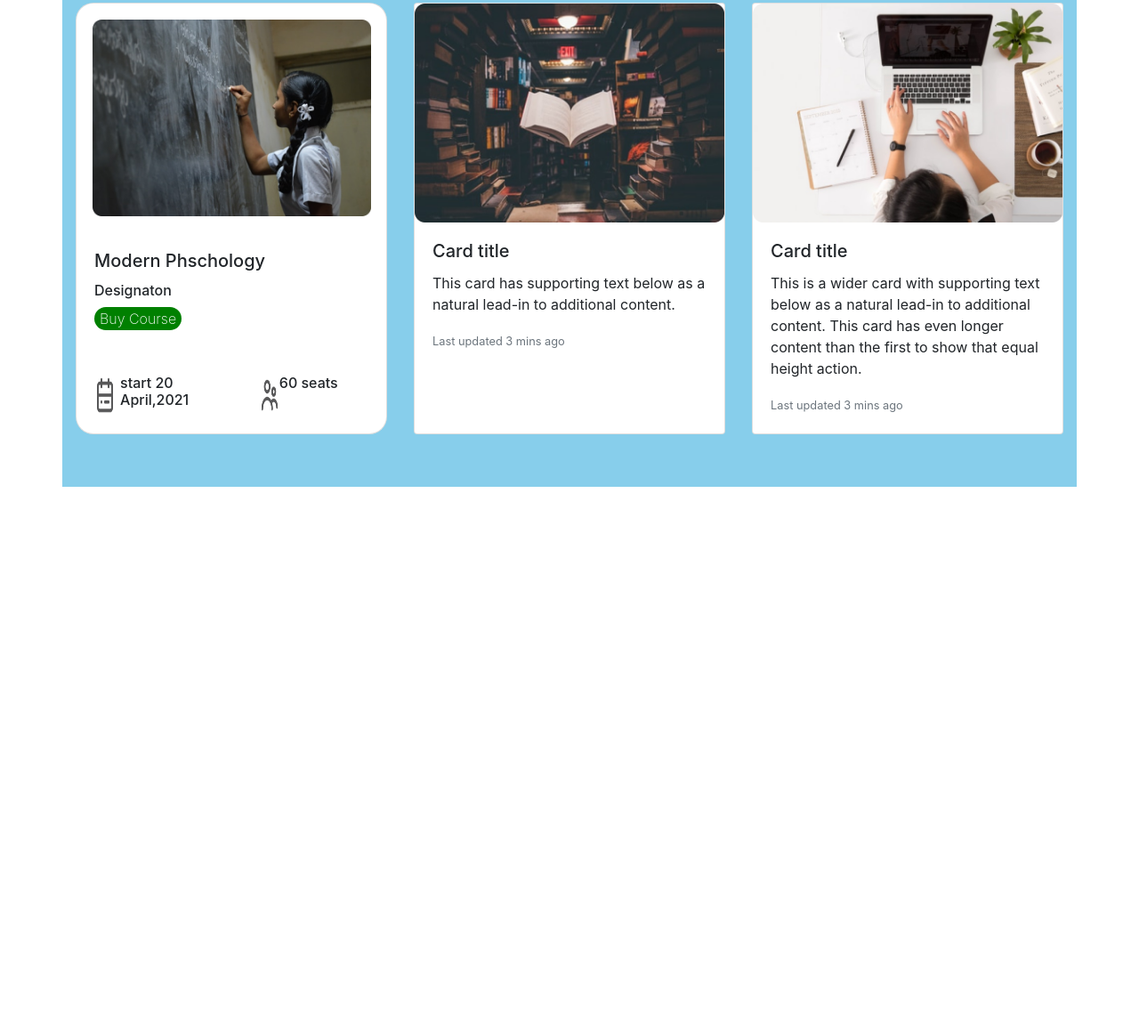
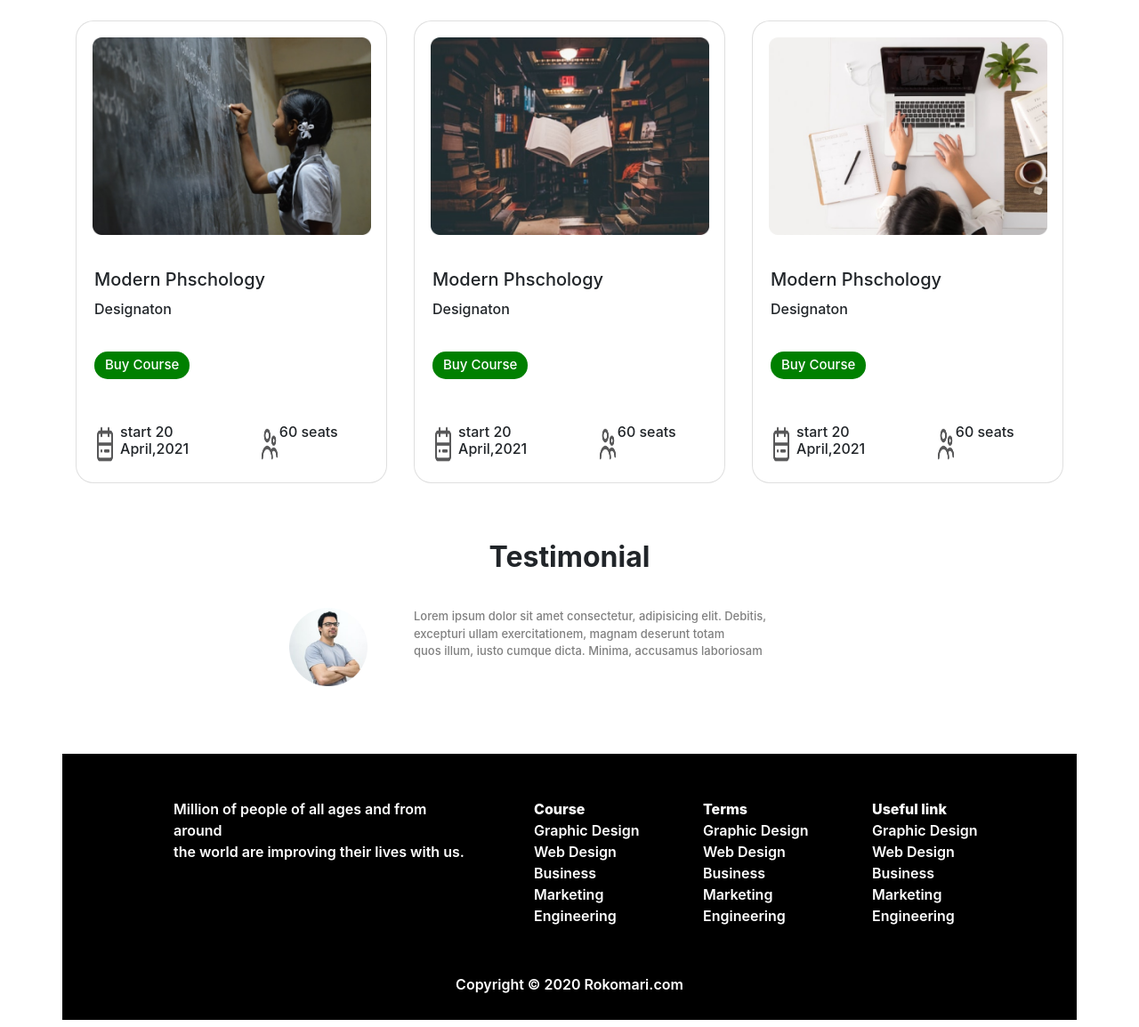
Before and after one commit to snkayan28/e-school, a plain HTML site: page index.html in a window 1280 px wide. Shown: the part 1331-2485 px from the top of the page at 89% size. Before the commit the page ends 1878 px from the top, so only its background shows below. Drawn offline with nearby package versions, Linux system fonts and the light colour scheme; files whose address does not match are found by name.

Commit message:
without responsive

```diff
--- a/index.html
+++ b/index.html
@@ -102,9 +102,9 @@
     </div>
 </div>
 
-<!-- Courses -->
+<!--Online Courses -->
 <div class="container courses">
-    <h1>Online Courses</h1>
+    <h2 class="course-heading">Online Courses</h2>
 
     <div class="card-deck">
         <div class="card card-radious">
@@ -112,8 +112,8 @@
           <div class="card-body">
             <h5 class="card-title">Modern Phschology</h5>
             <h6>Designaton</h6>
-            <button class="sign-button">Buy Course</button>
-            <div class="course-footer d-flex flex-row">
+            <button class="sign-button course-button">Buy Course</button>
+            <div class="course-footer d-flex Modern Phschologyflex-row">
                 <div class="d-flex footer-marg flex-row">
                 <img class="footer-img1" src="images/ICON/calendar.png" alt="">
                 <h6>start 20 April,2021</h6>
@@ -125,20 +125,42 @@
             </div>
           </div>
         </div>
-        <div class="card">
-          <img src="images/Photos/Morder2-psyc.png" class="card-img-top" alt="...">
+
+
+        <div class="card card-radious">
+          <img class="course-image" src="images/Photos/Morder2-psyc.png" class="card-img-top" alt="...">
           <div class="card-body">
-            <h5 class="card-title">Card title</h5>
-            <p class="card-text">This card has supporting text below as a natural lead-in to additional content.</p>
-            <p class="card-text"><small class="text-muted">Last updated 3 mins ago</small></p>
+            <h5 class="card-title">Modern Phschology</h5>
+            <h6>Designaton</h6>
+            <button class="sign-button course-button">Buy Course</button>
+            <div class="course-footer d-flex Modern Phschologyflex-row">
+              <div class="d-flex footer-marg flex-row">
+              <img class="footer-img1" src="images/ICON/calendar.png" alt="">
+              <h6>start 20 April,2021</h6>
+          </div>
+          <div class="d-flex footer-marg2 flex-row">
+              <img class="footer-img2" src="images/ICON/people.png" alt="">
+              <h6>60 seats</h6>
+          </div>
+          </div>
           </div>
         </div>
-        <div class="card">
-          <img src="images/Photos/Morder3-pychons.png" class="card-img-top" alt="...">
+        <div class="card card-radious">
+          <img class="course-image" src="images/Photos/Morder3-pychons.png" class="card-img-top" alt="...">
           <div class="card-body">
-            <h5 class="card-title">Card title</h5>
-            <p class="card-text">This is a wider card with supporting text below as a natural lead-in to additional content. This card has even longer content than the first to show that equal height action.</p>
-            <p class="card-text"><small class="text-muted">Last updated 3 mins ago</small></p>
+            <h5 class="card-title">Modern Phschology</h5>
+            <h6>Designaton</h6>
+            <button class="sign-button course-button">Buy Course</button>
+            <div class="course-footer d-flex Modern Phschologyflex-row">
+              <div class="d-flex footer-marg flex-row">
+              <img class="footer-img1" src="images/ICON/calendar.png" alt="">
+              <h6>start 20 April,2021</h6>
+          </div>
+          <div class="d-flex footer-marg2 flex-row">
+              <img class="footer-img2" src="images/ICON/people.png" alt="">
+              <h6>60 seats</h6>
+          </div>
+          </div>
           </div>
         </div>
       </div>
@@ -148,7 +170,88 @@
 
 </div>
 
+<!-- Testimonial -->
 
+<div class="container testimonial">
+<h2 class="course-heading test-heading">Testimonial</h2>
+
+<div class="row">
+
+<div class="col-4">
+<div>
+  <img class="man-img" src="images/Photos/Man.png" alt="">
+</div>
+</div>
+<div class="col-8">
+<div>
+  <p class="test-parag">Lorem ipsum dolor sit amet consectetur, adipisicing elit. Debitis,<br> excepturi ullam exercitationem, magnam deserunt totam <br>quos illum, iusto cumque dicta. Minima, accusamus laboriosam</p>
+
+</div>
+</div>
+</div>
+
+</div>
+
+<!-- Course List -->
+
+<div class="container last-list">
+<div class="row">
+<div class="col-5">
+  <div>
+    <p class="list-paragraph">Million of people of all ages and from around <br> the world are improving their lives with us.</p>
+  </div>
+
+</div>
+
+<div class="col-2">
+  <div>
+    <ul>
+      <li class="head-list"> Course</li>
+      <li class="child-list"> Graphic Design</li>
+      <li class="child-list"> Web Design</li>
+      <li class="child-list"> Business</li>
+      <li class="child-list"> Marketing</li>
+      <li class="child-list"> Engineering</li>
+    </ul>
+  </div>
+
+</div>
+
+<div class="col-2">
+  <div>
+    <ul>
+      <li class="head-list"> Terms</li>
+      <li class="child-list"> Graphic Design</li>
+      <li class="child-list"> Web Design</li>
+      <li class="child-list"> Business</li>
+      <li class="child-list"> Marketing</li>
+      <li class="child-list"> Engineering</li>
+    </ul>
+  </div>
+
+</div>
+
+<div class="col-2">
+  <div>
+    <ul>
+      <li class="head-list"> Useful link</li>
+      <li class="child-list"> Graphic Design</li>
+      <li class="child-list"> Web Design</li>
+      <li class="child-list"> Business</li>
+      <li class="child-list"> Marketing</li>
+      <li class="child-list"> Engineering</li>
+    </ul>
+  </div>
+
+</div>
+</div>
+</div>
+
+<div class="container footer-end">
+<footer>
+  <h6 class="foot">Copyright © 2020 Rokomari.com</h6>
+</footer>
+</div>
 
     <script src="https://code.jquery.com/jquery-3.5.1.slim.min.js" integrity="sha384-DfXdz2htPH0lsSSs5nCTpuj/zy4C+OGpamoFVy38MVBnE+IbbVYUew+OrCXaRkfj" crossorigin="anonymous"></script>
 <script src="https://cdn.jsdelivr.net/npm/popper.js@1.16.0/dist/umd/popper.min.js" integrity="sha384-Q6E9RHvbIyZFJoft+2mJbHaEWldlvI9IOYy5n3zV9zzTtmI3UksdQRVvoxMfooAo" crossorigin="anonymous"></script>
--- a/style.css
+++ b/style.css
@@ -1,12 +1,14 @@
 .container{
-    background-color: skyblue;
+    background-color: rgb(229, 247, 229);
+
 }
 .bg-color{
-    background-color: turquoise;
+    background-color: rgb(229, 247, 229);
+
 }
 .logo-image{
     width: 30%;
-    height: 60%;
+    height: 70%;
     margin-top: 10px;
     margin-left: 20px;
 }
@@ -18,8 +20,9 @@
     background-color: green;
     color: white;
     border-radius: 15px;
-    font-weight: 200;
+    font-weight: 400;
     border: none;
+    padding: 4px 12px;
 }
 .learn{
     color: red;
@@ -57,7 +60,7 @@ height: 400px;
 
 }
 .cat-block{
-    background-color:turquoise;
+    background-color: rgb(235, 247, 235);
     height: 250px;
     border-radius: 14px;
 
@@ -83,6 +86,7 @@ font-weight: 500;
 
 .courses{
     height: 600px;
+    background-color: white;
 }
 .course-image{
     width: 90%;
@@ -108,3 +112,65 @@ font-weight: 500;
 margin-top: 50px;
 
 }
+.course-button{
+    margin-top: 30px;
+    font-size: 15px;
+    padding: 4px 12px;
+    font-weight: 500;
+}
+.course-heading{
+    text-align: center;
+    padding-bottom: 30px;
+    font-weight: 700;
+}
+
+.testimonial{
+    height: 300px;
+    background-color: white;
+}
+
+.man-img{
+    width: 25%;
+    margin-left: 240px;
+}
+
+.test-heading{
+    padding-top: 60px;
+}
+.test-parag{
+
+    font-weight: 500;
+    font-size: small;
+    color: gray;
+}
+.last-list{
+    height: 250px;
+    background-color: black;
+}
+.head-list{
+    color: white;
+    list-style-type: none;
+    font-weight: 800;
+    padding-top: 50px;
+}
+.child-list{
+    color: white;
+    list-style-type: none;
+    font-weight: 600;
+}
+.list-paragraph{
+    color: white;
+    font-weight: 600;
+    padding-top: 50px;
+    padding-left: 110px;
+}
+
+.foot{
+    color: white;
+    text-align: center;
+    font-weight: 600;
+    padding-bottom: 30px;
+}
+.footer-end{
+    background-color: black;
+}
```
